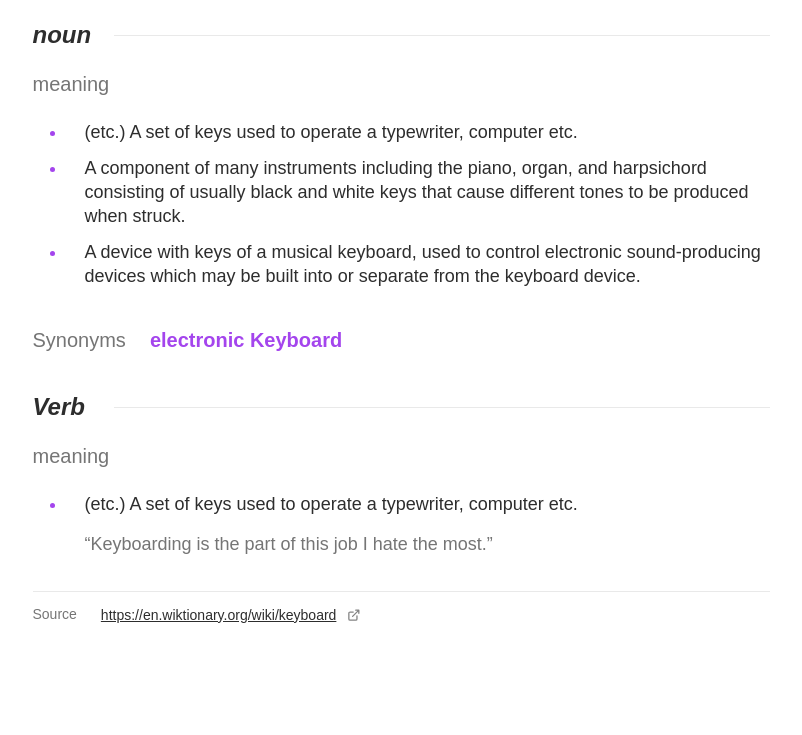
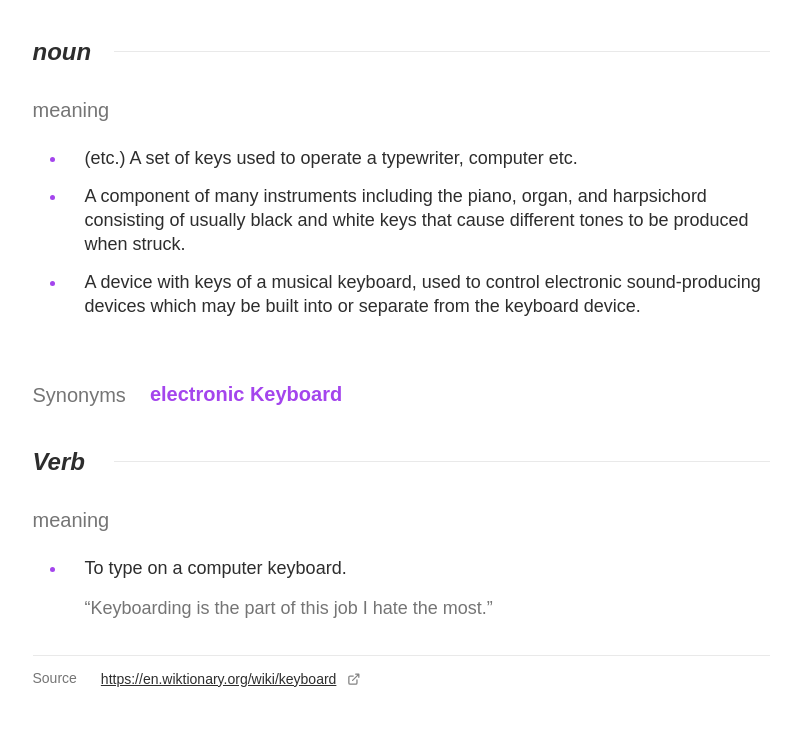
Before and after one commit to subu-v/dictionary-web-app, a website built with Parcel: page src/index.html in a window 1280 px wide. Shown: the part 358-1093 px from the top of the page, without its empty margins (239-1041 px from the left). Before the commit the page ends 1029 px from the top, so only its background shows below. Built offline with nearby package versions, Linux system fonts and the light colour scheme.

Commit message:
worked out the spacing between elements in desktop version

```diff
--- a/src/index.html
+++ b/src/index.html
@@ -104,7 +104,7 @@
             <h3 class="app__heading-tertiary">meaning</h3>
             <ul class="app__word-meaning-list">
               <li class="app__word-meaning">
-                (etc.) A set of keys used to operate a typewriter, computer etc.
+                To type on a computer keyboard.
                 <p class="app__word-meaning-example">
                   “Keyboarding is the part of this job I hate the most.”
                 </p>
--- a/src/sass/main.scss
+++ b/src/sass/main.scss
@@ -10,7 +10,7 @@
   }
 
   &__header {
-    margin-bottom: 3.2rem;
+    margin-bottom: 4.8rem;
   }
   &__switcher-container {
     @include flex(row, space-between, center, 0);
@@ -206,8 +206,9 @@
     font-size: 2.4rem;
     font-style: italic;
     font-weight: 700;
+    line-height: 2.9rem;
     color: var(--clr-text);
-    margin-bottom: 2.4rem;
+    margin-bottom: 3.2rem;
 
     &::after {
       content: "";
@@ -223,13 +224,14 @@
   &__heading-tertiary {
     color: #757575;
     font-size: 2rem;
+    line-height: 2.4rem;
     font-weight: 400;
     margin-bottom: 2.4rem;
   }
 
   &__word-meaning-list {
     padding-left: 3.4rem;
-    margin-bottom: 4rem;
+    margin-bottom: 6.4rem;
   }
   &__word-meaning {
     color: var(--clr-text);
@@ -241,7 +243,7 @@
       color: var(--clr-primary);
     }
     &:not(:last-child) {
-      margin-bottom: 1.2rem;
+      margin-bottom: 1.4rem;
     }
   }
 
```
Also changed, not shown: dist/index.html, 4 other files.
